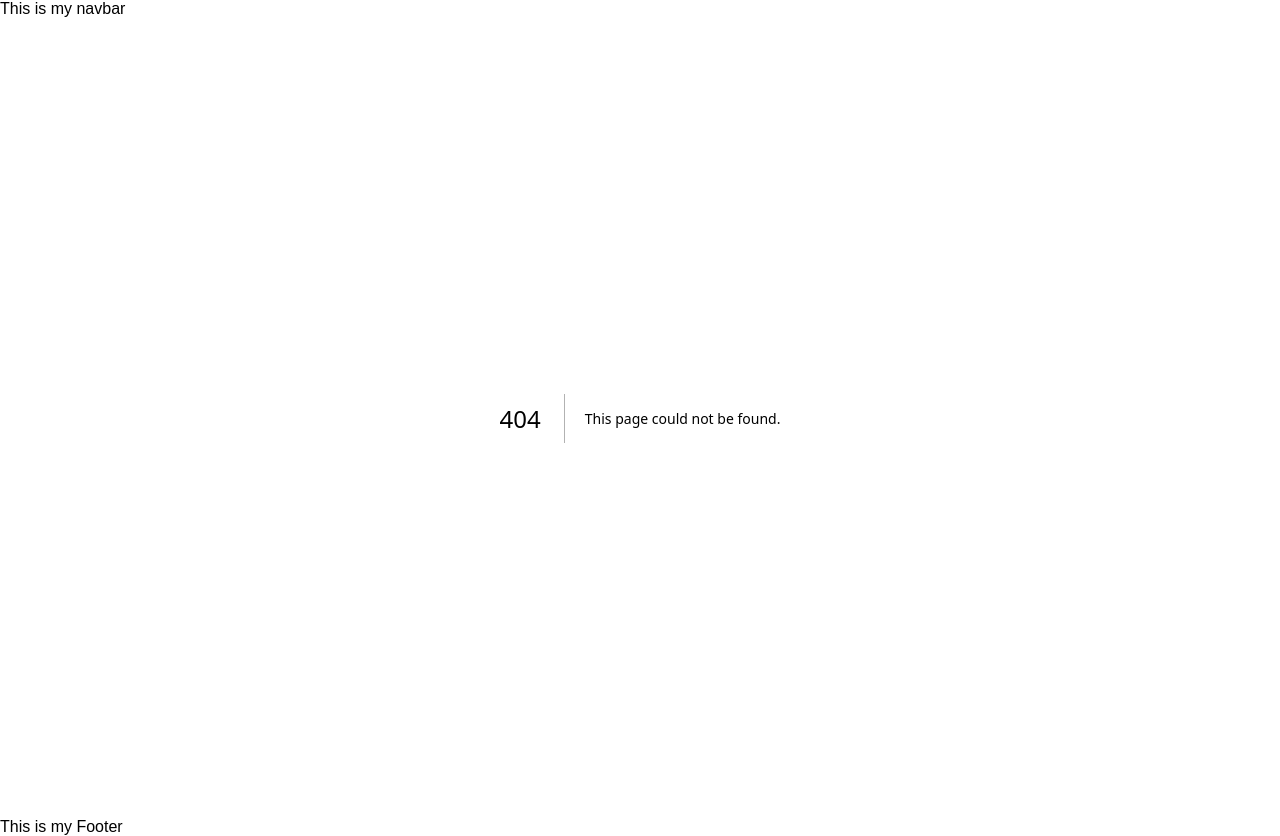
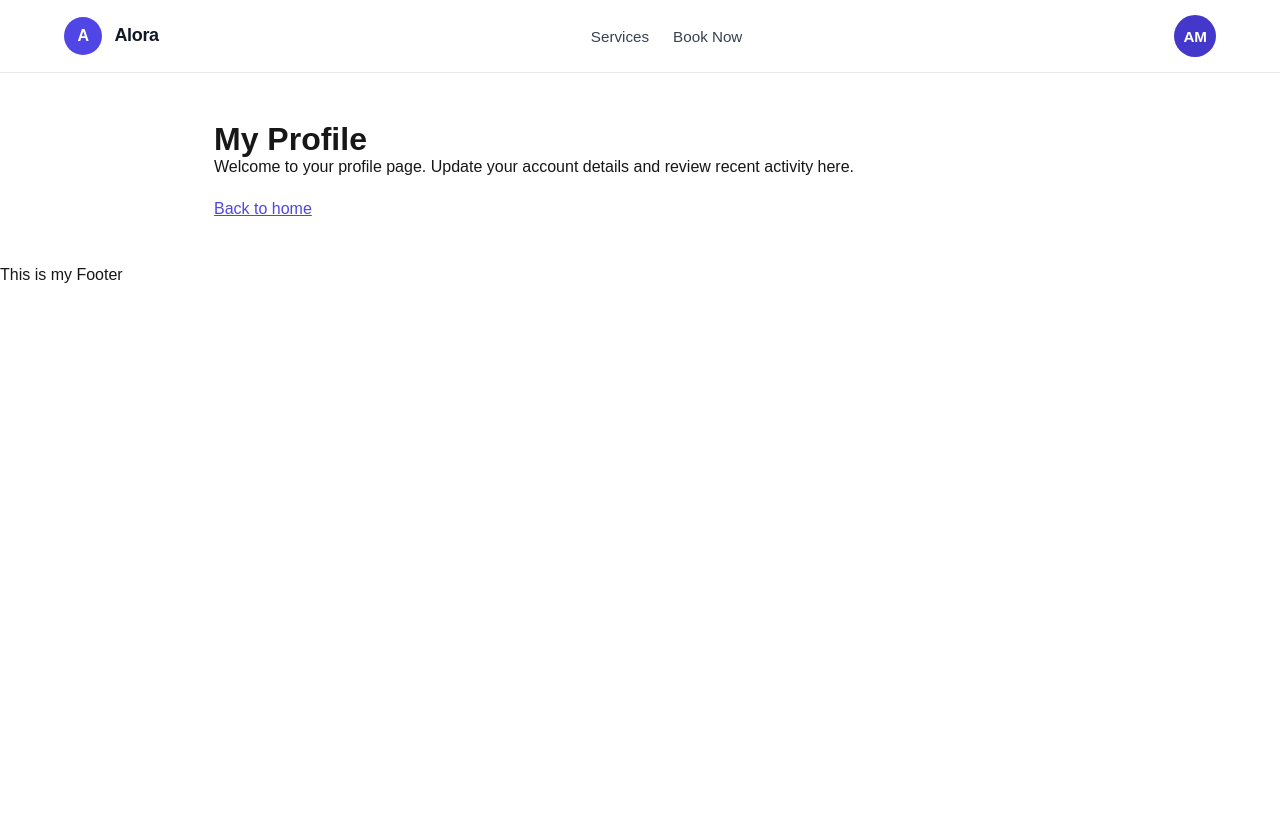
Before and after one commit to MiSpace-Projects/alora-appointments, a Next.js app in the folder alora-appointments/: page /profile in a window 1280 px wide. Before the commit this address had no page. After the commit the page ends 800 px from the top, so only its background shows below. Built offline with nearby package versions, Linux system fonts and the light colour scheme.

Commit message:
feat: created navbar with routes to booknow, services, home and my profile

```diff
--- a/alora-appointments/src/app/ClientLayout.tsx
+++ b/alora-appointments/src/app/ClientLayout.tsx
@@ -3,7 +3,7 @@
 import Footer from "./components/footer/Footer";
 import Navbar from "./components/navbar/Navbar"
 
-function ClientLayout({children,}:{children: React.ReactNode}){
+function ClientLayout({children}:{children: React.ReactNode}){
     return(
         <>
             <Navbar/>
--- /dev/null
+++ b/alora-appointments/src/app/components/navbar/Navbar.module.css
@@ -0,0 +1,116 @@
+.header {
+  position: sticky;
+  top: 0;
+  z-index: 50;
+  background: rgba(255, 255, 255, 0.94);
+  backdrop-filter: blur(14px);
+  border-bottom: 1px solid rgba(229, 231, 235, 0.9);
+}
+
+.container {
+  max-width: 1200px;
+  margin: 0 auto;
+  padding: 0 1.5rem;
+  display: flex;
+  align-items: center;
+  justify-content: space-between;
+  min-height: 72px;
+}
+
+.logo {
+  display: inline-flex;
+  align-items: center;
+  gap: 0.75rem;
+  text-decoration: none;
+  color: #111827;
+  font-weight: 700;
+  letter-spacing: -0.02em;
+}
+
+.logoMark {
+  width: 2.4rem;
+  height: 2.4rem;
+  border-radius: 9999px;
+  display: inline-flex;
+  align-items: center;
+  justify-content: center;
+  background: #4f46e5;
+  color: #fff;
+  font-weight: 700;
+  font-size: 1rem;
+}
+
+.logoText {
+  font-size: 1.125rem;
+}
+
+.nav {
+  display: flex;
+  align-items: center;
+  gap: 1.5rem;
+}
+
+.navLink {
+  color: #374151;
+  text-decoration: none;
+  font-size: 0.95rem;
+  font-weight: 500;
+  transition: color 0.2s ease;
+}
+
+.navLink:hover,
+.navLink:focus-visible {
+  color: #111827;
+}
+
+.avatarWrapper {
+  position: relative;
+}
+
+.avatarButton {
+  border: none;
+  background: transparent;
+  cursor: pointer;
+  padding: 0;
+}
+
+.avatarCircle {
+  width: 2.6rem;
+  height: 2.6rem;
+  border-radius: 9999px;
+  display: inline-flex;
+  align-items: center;
+  justify-content: center;
+  background: #4338ca;
+  color: #fff;
+  font-weight: 700;
+  font-size: 0.95rem;
+}
+
+.dropdown {
+  position: absolute;
+  right: 0;
+  margin-top: 0.8rem;
+  min-width: 180px;
+  background: #ffffff;
+  border: 1px solid rgba(229, 231, 235, 1);
+  border-radius: 0.85rem;
+  box-shadow: 0 20px 45px rgba(15, 23, 42, 0.12);
+  overflow: hidden;
+}
+
+.dropdownItem {
+  display: block;
+  width: 100%;
+  padding: 0.85rem 1rem;
+  color: #111827;
+  text-decoration: none;
+  font-size: 0.95rem;
+  font-weight: 500;
+  transition: background-color 0.2s ease;
+}
+
+.dropdownItem:hover,
+.dropdownItem:focus-visible {
+  background: #f8fafc;
+}
--- a/alora-appointments/src/app/components/navbar/Navbar.tsx
+++ b/alora-appointments/src/app/components/navbar/Navbar.tsx
@@ -1,7 +1,70 @@
-export default function Navbar(){
-    return(
-        <div>
-        <p>This is my navbar</p>
+"use client"
+
+import Link from "next/link"
+import { useState, useEffect, useRef } from "react"
+import { routes } from "@/app/config/routes"
+import styles from "./Navbar.module.css"
+
+const navItems = [
+  routes.services,
+  routes.bookNow,
+]
+
+export default function Navbar() {
+  const [isOpen, setIsOpen] = useState(false)
+  const dropdownRef = useRef<HTMLDivElement | null>(null)
+
+  useEffect(() => {
+    function handleClickOutside(event: MouseEvent) {
+      if (dropdownRef.current && !dropdownRef.current.contains(event.target as Node)) {
+        setIsOpen(false)
+      }
+    }
+
+    document.addEventListener("mousedown", handleClickOutside)
+    return () => document.removeEventListener("mousedown", handleClickOutside)
+  }, [])
+
+  return (
+    <header className={styles.header}>
+      <div className={styles.container}>
+        <Link href={routes.home.path} className={styles.logo}>
+          <span className={styles.logoMark}>A</span>
+          <span className={styles.logoText}>Alora</span>
+        </Link>
+
+        <nav className={styles.nav}>
+          {navItems.map((item) => (
+            <Link key={item.path} href={item.path} className={styles.navLink}>
+              {item.label}
+            </Link>
+          ))}
+        </nav>
+
+        <div className={styles.avatarWrapper} ref={dropdownRef}>
+          <button
+            type="button"
+            className={styles.avatarButton}
+            aria-haspopup="true"
+            aria-expanded={isOpen}
+            onClick={() => setIsOpen((prev) => !prev)}
+          >
+            <span className={styles.avatarCircle}>AM</span>
+          </button>
+
+          {isOpen && (
+            <div className={styles.dropdown}>
+              <Link
+                href={routes.myProfile.path}
+                className={styles.dropdownItem}
+                onClick={() => setIsOpen(false)}
+              >
+                My Profile
+              </Link>
+            </div>
+          )}
         </div>
-    )
+      </div>
+    </header>
+  )
 }
--- /dev/null
+++ b/alora-appointments/src/app/config/routes.tsx
@@ -0,0 +1,10 @@
+export const routes = {
+  home: { label: "Alora", path: "/" },
+  services: { label: "Services", path: "/services" },
+  bookNow: { label: "Book Now", path: "/BookNow" },
+  myProfile: { label: "My Profile", path: "/profile" },
+  protectedRoutes: {
+    AdminControl: {},
+    mylogs: {},
+  },
+}
--- /dev/null
+++ b/alora-appointments/src/app/profile/page.tsx
@@ -0,0 +1,15 @@
+import Link from "next/link";
+
+export default function ProfilePage() {
+  return (
+    <div style={{ padding: "3rem 1.5rem", maxWidth: 900, margin: "0 auto" }}>
+      <h1>My Profile</h1>
+      <p>Welcome to your profile page. Update your account details and review recent activity here.</p>
+      <div style={{ marginTop: "1.5rem" }}>
+        <Link href="/" style={{ color: "#4f46e5", textDecoration: "underline" }}>
+          Back to home
+        </Link>
+      </div>
+    </div>
+  );
+}
```
